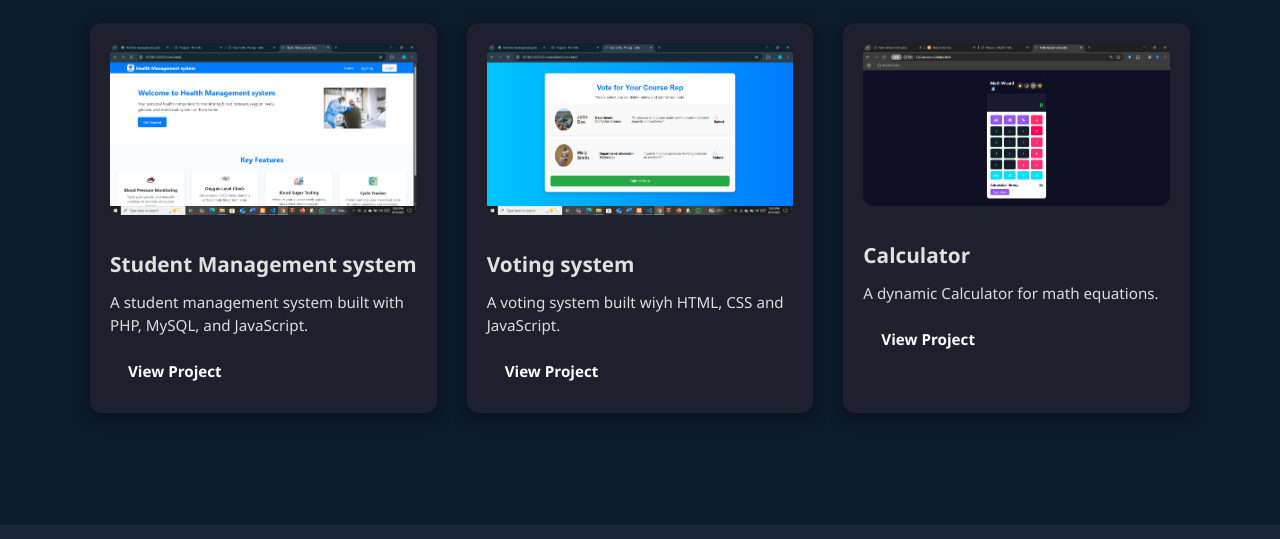
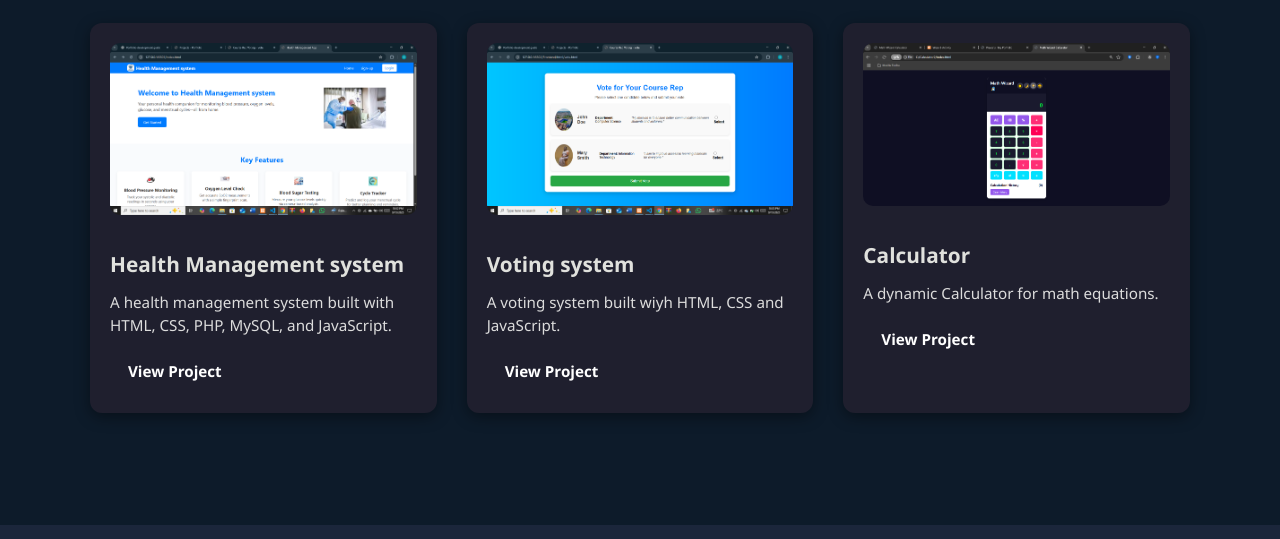
Before and after one commit to samuelsolesi37-ai/My-Portfolio-3, a plain HTML site: page projects.html in a window 1280 px wide. Shown: the part 261-800 px from the top of the page. Drawn offline with Linux system fonts and the light colour scheme.

Commit message:
Update projects.html

```diff
--- a/projects.html
+++ b/projects.html
@@ -27,8 +27,8 @@
       <!-- Card 1 -->
       <div class="project-card">
         <img src="/health.png" alt="Project 1 Screenshot">
-        <h3>Student Management system</h3>
-        <p>A student management system built with PHP, MySQL, and JavaScript.</p>
+        <h3>Health Management system</h3>
+        <p>A health management system built with HTML, CSS, PHP, MySQL, and JavaScript.</p>
         <a href="http://127.0.0.1:5503/index.html" class="btn">View Project</a>
       </div>
 
```
